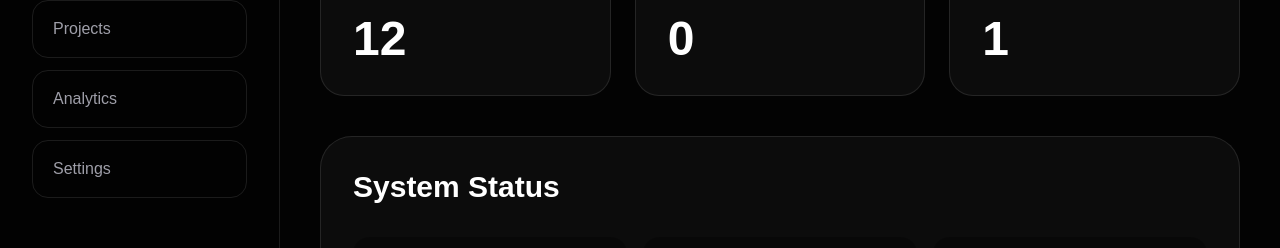
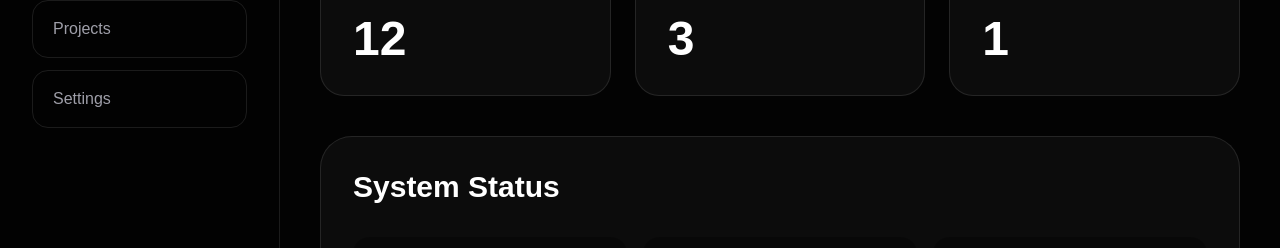
Before and after one commit to 2LLSOFT/2llsoft-clean, a Next.js app: page /dashboard in a window 1280 px wide. Shown: the part 258-506 px from the top of the page. Built offline with nearby package versions, Linux system fonts and the light colour scheme.

Commit message:
add dashboard navigation

```diff
--- a/app/dashboard/page.tsx
+++ b/app/dashboard/page.tsx
@@ -1,14 +1,32 @@
 "use client";
 
+import Link from "next/link";
 import { useRouter } from "next/navigation";
 
 const stats = [
   { label: "Projects", value: "12" },
-  { label: "Messages", value: "0" },
+  { label: "Messages", value: "3" },
   { label: "Users", value: "1" },
 ];
 
-const navItems = ["Overview", "Messages", "Projects", "Analytics", "Settings"];
+const navItems = [
+  {
+    name: "Overview",
+    href: "/dashboard",
+  },
+  {
+    name: "Messages",
+    href: "/dashboard/messages",
+  },
+  {
+    name: "Projects",
+    href: "/dashboard/projects",
+  },
+  {
+    name: "Settings",
+    href: "/dashboard/settings",
+  },
+];
 
 export default function DashboardPage() {
   const router = useRouter();
@@ -16,26 +34,30 @@ export default function DashboardPage() {
   function handleLogout() {
     document.cookie =
       "admin-auth=false; path=/; expires=Thu, 01 Jan 1970 00:00:00 UTC";
+
     router.push("/login");
   }
 
   return (
     <main className="flex min-h-screen bg-[#030303] text-white">
       <aside className="hidden w-[280px] border-r border-white/10 bg-black/40 p-8 md:block">
-        <h1 className="text-2xl font-black tracking-[0.3em]">2LLSOFT</h1>
+        <h1 className="text-2xl font-black tracking-[0.3em]">
+          2LLSOFT
+        </h1>
 
         <div className="mt-14 space-y-3">
           {navItems.map((item, index) => (
-            <div
-              key={item}
+            <Link
+              key={item.name}
+              href={item.href}
               className={
                 index === 0
-                  ? "rounded-2xl bg-white px-5 py-4 font-bold text-black"
-                  : "rounded-2xl border border-white/10 px-5 py-4 text-zinc-400"
+                  ? "block rounded-2xl bg-white px-5 py-4 font-bold text-black"
+                  : "block rounded-2xl border border-white/10 px-5 py-4 text-zinc-400 transition hover:border-white/20 hover:text-white"
               }
             >
-              {item}
-            </div>
+              {item.name}
+            </Link>
           ))}
         </div>
       </aside>
@@ -46,8 +68,14 @@ export default function DashboardPage() {
             <p className="text-sm uppercase tracking-[0.4em] text-cyan-400">
               Dashboard
             </p>
-            <h1 className="mt-3 text-5xl font-black">Admin Panel</h1>
-            <p className="mt-4 text-zinc-400">2LLSOFT management console.</p>
+
+            <h1 className="mt-3 text-5xl font-black">
+              Admin Panel
+            </h1>
+
+            <p className="mt-4 text-zinc-400">
+              2LLSOFT management console.
+            </p>
           </div>
 
           <button
@@ -64,22 +92,31 @@ export default function DashboardPage() {
               key={stat.label}
               className="rounded-3xl border border-white/10 bg-white/[0.04] p-8"
             >
-              <p className="text-zinc-400">{stat.label}</p>
-              <h2 className="mt-4 text-5xl font-black">{stat.value}</h2>
+              <p className="text-zinc-400">
+                {stat.label}
+              </p>
+
+              <h2 className="mt-4 text-5xl font-black">
+                {stat.value}
+              </h2>
             </div>
           ))}
         </div>
 
         <section className="mt-10 rounded-[2rem] border border-white/10 bg-white/[0.04] p-8">
-          <h2 className="text-3xl font-black">System Status</h2>
+          <h2 className="text-3xl font-black">
+            System Status
+          </h2>
 
           <div className="mt-8 grid gap-4 md:grid-cols-3">
             <div className="rounded-2xl bg-black/30 p-5 text-zinc-300">
               Website: Online
             </div>
+
             <div className="rounded-2xl bg-black/30 p-5 text-zinc-300">
               Deployment: Active
             </div>
+
             <div className="rounded-2xl bg-black/30 p-5 text-zinc-300">
               Domain: Connected
             </div>
```
